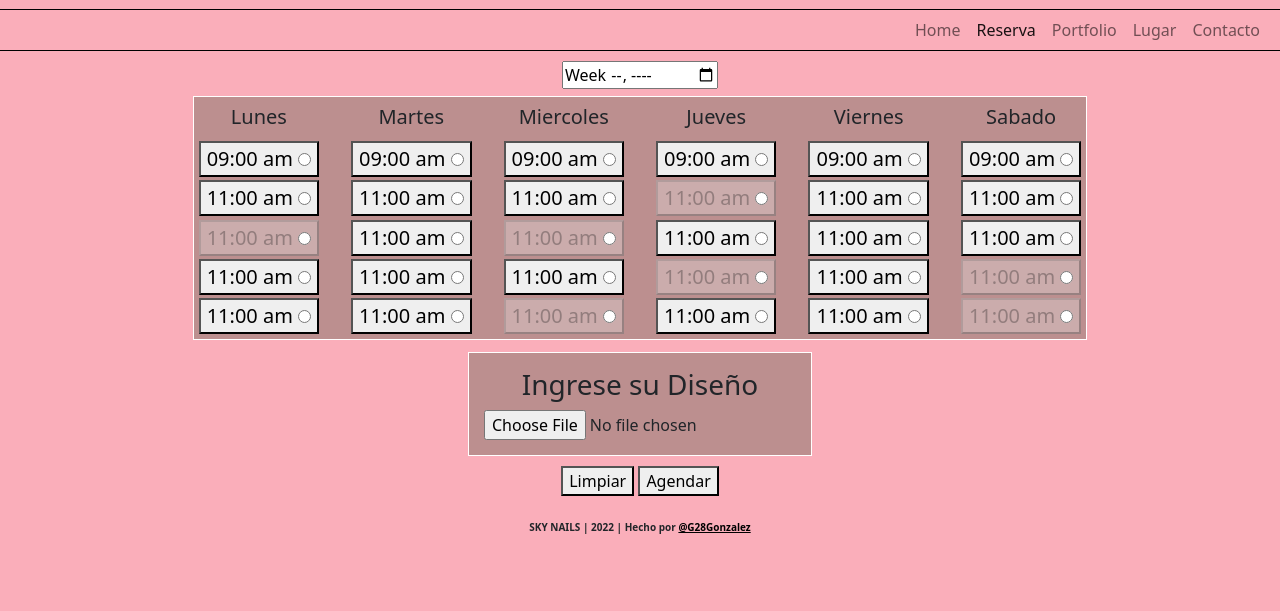
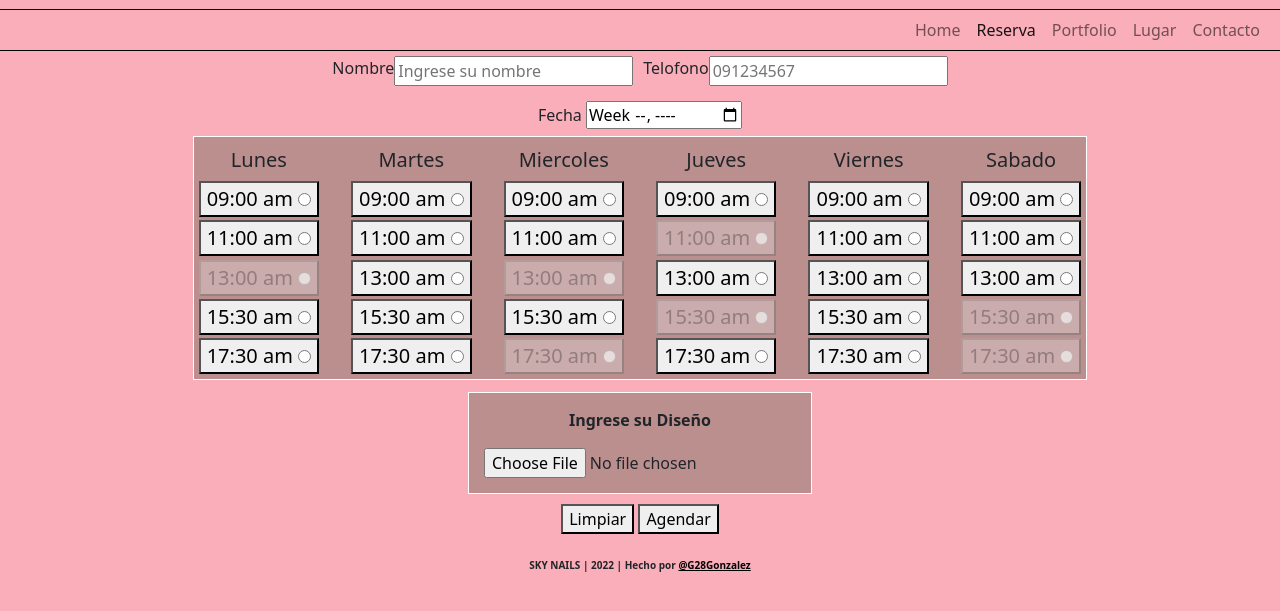
Before and after one commit to G28Gonzalez/sass-desafio, a website: page pages/reserva.html in a window 1280 px wide. Shown: the part 59-670 px from the top of the page. Drawn offline with nearby package versions, Linux system fonts and the light colour scheme.

Commit message:
Commit con extend, cambios en reserva

```diff
--- a/pages/reserva.html
+++ b/pages/reserva.html
@@ -5,6 +5,12 @@
     <meta charset="UTF-8">
     <meta http-equiv="X-UA-Compatible" content="IE=edge">
     <meta name="viewport" content="width=device-width, initial-scale=1.0">
+
+    <!-- Keywords -->
+    <meta name="keywords" content="Nails, Agustina Ferre, Uñas, Acrilicas, Semipermantentes, Kapping, Manicura, SkyNails">
+
+    <!-- Descripcion -->
+    <meta name="description" content="Soy Agustina Ferre, manicurista en SkyNails, ofrezco mi servicios en uñas acrilicas, semipermanente y kapping">
 
     <!-- Bootstrap -->
     <link href="https://cdn.jsdelivr.net/npm/bootstrap@5.1.3/dist/css/bootstrap.min.css" rel="stylesheet" integrity="sha384-1BmE4kWBq78iYhFldvKuhfTAU6auU8tT94WrHftjDbrCEXSU1oBoqyl2QvZ6jIW3" crossorigin="anonymous">
@@ -17,7 +23,7 @@
     <!-- CSS -->
     <link rel="stylesheet" href="../css/main.css">
 
-    <title>SKY NAILS</title>
+    <title>Reserva - SKY NAILS</title>
 </head>
 
 <body class="grilla">
@@ -41,10 +47,10 @@
             <div class="collapse navbar-collapse" id="navbarNav">
                 <ul class="navbar-nav">
                     <li class="nav-item">
-                        <a class="nav-link" aria-current="page" href="../index.html">Home</a>
+                        <a class="nav-link"href="../index.html">Home</a>
                     </li>
                     <li class="nav-item">
-                        <a class="nav-link active" href="reserva.html">Reserva</a>
+                        <a class="nav-link active" aria-current="page" href="reserva.html">Reserva</a>
                     </li>
                     <li class="nav-item">
                         <a class="nav-link" href="portfolio.html">Portfolio</a>
@@ -61,9 +67,18 @@
     </nav>
 
     <main class="reserva">
-        <div class="semana">
-            <input type="week" name="Semana" id="">
-        </div>
+        <form class="form-reserva">
+            <div class="contacto-reserva">
+                <label class="contacto-reserva1">Nombre
+                    <input type="text" placeholder="Ingrese su nombre"name="nombre" id="" required>
+                </label>
+                <label class="contacto-reserva2">Telofono
+                    <input type="number" name="telofono" id="" placeholder="091234567" required>
+                </label>
+            </div>
+            <div class="semana">Fecha
+                <input type="week" name="Semana" id="" required>
+            </div>
             <div class="grid">
                 <div class="linea">Lunes</div>
                 <div class="linea">Martes</div>
@@ -106,7 +121,7 @@
                 </div>
                 <div>
                     <button disabled>11:00 am
-                        <input type="radio" name="Horario" id="">
+                        <input type="radio" name="Horario" id="" disabled>
                     </button>
                 </div>
                 <div>
@@ -120,106 +135,107 @@
                     </button>
                 </div>
                 <div>
-                    <button disabled>11:00 am
+                    <button disabled>13:00 am
+                        <input type="radio" name="Horario" id="" disabled>
+                    </button>
+                </div>
+                <div>
+                    <button>13:00 am
                         <input type="radio" name="Horario" id="">
                     </button>
                 </div>
                 <div>
-                    <button>11:00 am
+                    <button disabled>13:00 am
+                        <input type="radio" name="Horario" id="" disabled>
+                    </button>
+                </div>
+                <div>
+                    <button>13:00 am
                         <input type="radio" name="Horario" id="">
                     </button>
                 </div>
                 <div>
-                    <button disabled>11:00 am
+                    <button>13:00 am
                         <input type="radio" name="Horario" id="">
                     </button>
                 </div>
                 <div>
-                    <button>11:00 am
+                    <button>13:00 am
                         <input type="radio" name="Horario" id="">
                     </button>
                 </div>
                 <div>
-                    <button>11:00 am
+                    <button>15:30 am
                         <input type="radio" name="Horario" id="">
                     </button>
                 </div>
                 <div>
-                    <button>11:00 am
+                    <button>15:30 am
                         <input type="radio" name="Horario" id="">
                     </button>
                 </div>
                 <div>
-                    <button>11:00 am
+                    <button>15:30 am
                         <input type="radio" name="Horario" id="">
                     </button>
                 </div>
                 <div>
-                    <button>11:00 am
+                <button disabled>15:30 am
+                        <input type="radio" name="Horario" id="" disabled>
+                    </button>
+                </div>
+                <div>
+                    <button>15:30 am
                         <input type="radio" name="Horario" id="">
                     </button>
                 </div>
                 <div>
-                    <button>11:00 am
+                    <button disabled>15:30 am
+                        <input type="radio" name="Horario" id="" disabled>
+                    </button>
+                </div>
+                <div>
+                    <button>17:30 am
                         <input type="radio" name="Horario" id="">
                     </button>
                 </div>
                 <div>
-                    <button disabled>11:00 am
+                    <button>17:30 am
                         <input type="radio" name="Horario" id="">
                     </button>
                 </div>
                 <div>
-                    <button>11:00 am
+                    <button disabled>17:30 am
+                        <input type="radio" name="Horario" id="" disabled>
+                    </button>
+                </div>
+                <div>
+                    <button>17:30 am
                         <input type="radio" name="Horario" id="">
                     </button>
                 </div>
                 <div>
-                    <button disabled>11:00 am
+                    <button>17:30 am
                         <input type="radio" name="Horario" id="">
                     </button>
                 </div>
                 <div>
-                    <button>11:00 am
-                        <input type="radio" name="Horario" id="">
-                    </button>
-                </div>
-                <div>
-                    <button>11:00 am
-                        <input type="radio" name="Horario" id="">
-                    </button>
-                </div>
-                <div>
-                    <button disabled>11:00 am
-                        <input type="radio" name="Horario" id="">
-                    </button>
-                </div>
-                <div>
-                    <button>11:00 am
-                        <input type="radio" name="Horario" id="">
-                    </button>
-                </div>
-                <div>
-                    <button>11:00 am
-                        <input type="radio" name="Horario" id="">
-                    </button>
-                </div>
-                <div>
-                    <button disabled>11:00 am
-                        <input type="radio" name="Horario" id="">
+                    <button disabled>17:30 am
+                        <input type="radio" name="Horario" id="" disabled>
                     </button>
                 </div>
             </div>
 
             <div class="diseno-img">
-                <h3 class="titulo">Ingrese su Diseño</h3>
-                <input type="file" name="" id="">
+                <p class="titulo-img">Ingrese su Diseño</p>
+                <input type="file" name="" id="" required>
             </div>
 
             <div class="enviar">
                 <button type="reset">Limpiar</button>
                 <button type="submit">Agendar</button>
             </div>
+        </form>
     </main>
 
     <footer>
--- a/scss/_contacto.scss
+++ b/scss/_contacto.scss
@@ -13,10 +13,7 @@
         justify-content: center;
 
         .instagram {
-            max-height: 85px;
-            border: 2px solid $color-quaternary;
-            padding: 10px 94px 15px;
-            background-color: $color-quinary;
+            @extend .whatsapp;
             margin-bottom: 15px;
         }
 
@@ -58,9 +55,7 @@
             }
 
             .contacto2 {
-                display: contents;
-                margin: 10px;
-                padding: 0px 0px;
+                @extend .contacto1;
             }
 
             .contacto3 {
--- a/scss/_general.scss
+++ b/scss/_general.scss
@@ -4,14 +4,14 @@ html {
 
 body {
     margin: 0px;
-    background-color: $color-primary;
+    @extend html;
 
     header {
-        background-color: $color-primary;
+        @extend html;
     }
 
     main {
-        background-color: $color-primary;
+        @extend html;
     }
 
     h1 {
@@ -44,7 +44,7 @@ body {
     }
 
     footer {
-        background-color: $color-primary;
+        @extend html;
         display: flex;
         justify-content: center;
         align-items: center;
--- a/scss/_lugar.scss
+++ b/scss/_lugar.scss
@@ -13,6 +13,7 @@
 
         .ubi {
             text-decoration: underline;
+            padding-top: 10px;
         }
     }
 
@@ -28,21 +29,16 @@
         }
 
         .img2l {
-            height: 200px;
-            width: auto;
+            @extend .img1l;
             margin: 3px;
         }
 
         .img3l {
-            height: 200px;
-            width: auto;
-            margin: 3px;
+            @extend .img2l;
         }
 
         .img4l {
-            height: 200px;
-            width: auto;
-            margin: 4px;
+            @extend .img1l;
         }
     }
 }
--- a/scss/_portfolio.scss
+++ b/scss/_portfolio.scss
@@ -19,5 +19,5 @@
 }
 
 .carousel-control-next {
-    margin-top: 20px;
+    @extend .carousel-control-prev;
 }
--- a/scss/_reserva.scss
+++ b/scss/_reserva.scss
@@ -3,6 +3,35 @@
     flex-direction: column;
     justify-content: center;
     align-items: center;
+
+    .form-reserva {
+        display: contents;
+        justify-content: center;
+        align-items: center;
+    }
+
+    .linea {
+        display: flex;
+        justify-content: center;
+        align-items: center;
+    }
+
+    .contacto-reserva {
+        display: flex;
+        justify-content: center;
+        align-items: center;
+        flex-direction: row;
+        flex-wrap: wrap;
+
+        .contacto-reserva1 {
+            display: flex;
+            padding: 5px;
+        }
+
+        .contacto-reserva2 {
+            @extend .contacto-reserva1
+        }
+    }
 
     .semana {
         padding-top: 5px;
@@ -31,6 +60,12 @@
         border: 1px solid $color-quaternary;
         padding: 15px;
         background-color: $color-quinary;
+        max-width: max-content;
+
+        .titulo-img {
+            font-size: medium;
+            font-weight: bold;
+        }
     }
 
     .enviar{
--- a/scss/prueba.scss
+++ b/scss/prueba.scss
@@ -26,9 +26,9 @@
 
     // Reserva
     .grid {
-        column-gap: 0.1rem;
-        row-gap: 0.1rem;
-        font-size: 14px;
+        column-gap: 0rem;
+        row-gap: 0rem;
+        font-size: small;
         margin: 5px;
         padding: 5px;
 
@@ -129,8 +129,8 @@
 
     // Reserva
     .grid {
-        column-gap: 0.5rem;
-        row-gap: 0.2rem;
+        column-gap: 0.2rem;
+        row-gap: 0.1rem;
     }
 
     // Lugar
@@ -209,4 +209,4 @@
     .whatsapp {
         margin-top: 20px;
     }
-}
+};
```
Also changed, not shown: index.html (+6 -0 lines), pages/contacto.html (+9 -3 lines), pages/lugar.html (+9 -3 lines), pages/portfolio.html (+9 -3 lines), css/main.css.
